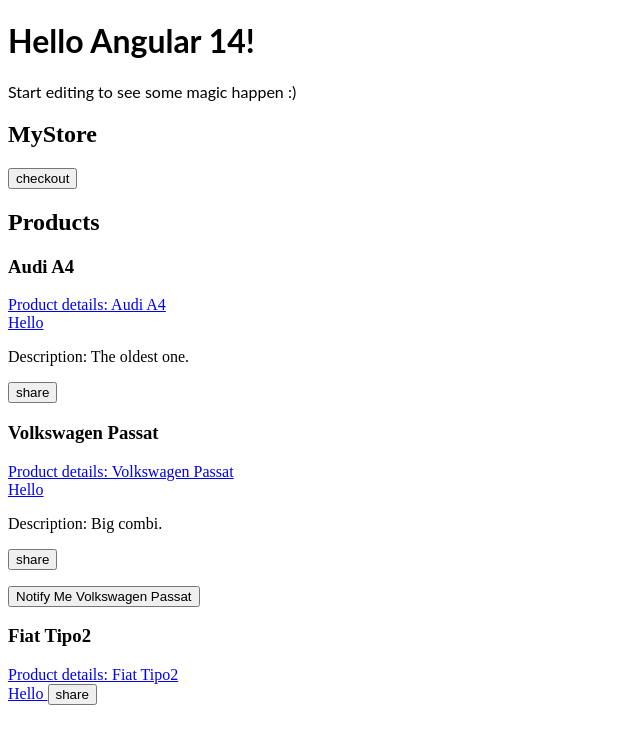
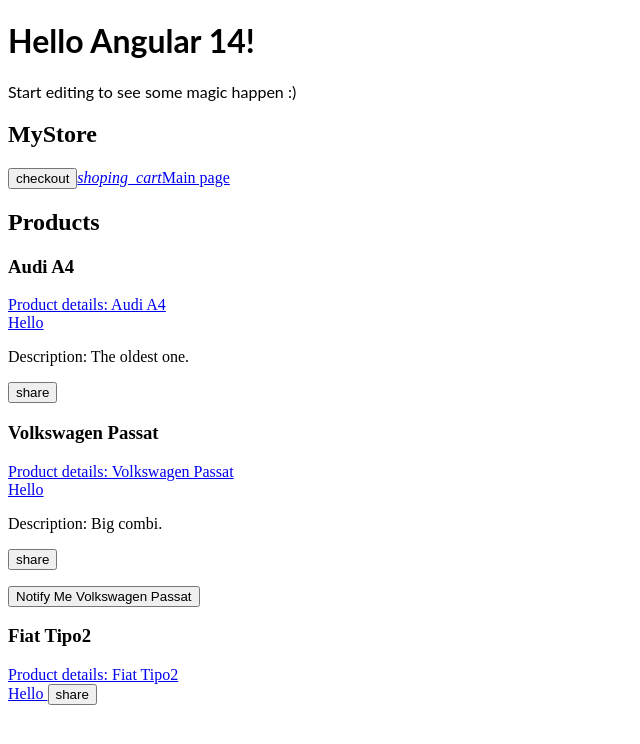
Before and after one commit to gkotlarz/angular-ivy-ttwtdq, an Angular app: page / in a window 1280 px wide. Shown: the top 744 px of the page, without its empty margins (0-640 px from the left). Built offline with nearby package versions, Linux system fonts and the light colour scheme.

Commit message:
Route /cart to CartComponent added to app-routing.module.ts. Anchor with routeLink="/cart" added to top-bar template html.

```diff
--- a/src/app/app-routing.module.ts
+++ b/src/app/app-routing.module.ts
@@ -1,5 +1,6 @@
 import { NgModule } from '@angular/core';
 import { RouterModule, Routes } from '@angular/router';
+import { CartComponent } from './cart/cart.component';
 import { HelloComponent } from './hello.component';
 import { ProductDetailsComponent } from './product-details/product-details.component';
 import { ProductListComponent } from './product-list/product-list.component';
@@ -7,6 +8,7 @@
 const routes: Routes = [
   { path: "", component: ProductListComponent },
   { path: "products/:productId", component: ProductDetailsComponent },
+  { path: "cart", component: CartComponent},
   { path: "hello", component: HelloComponent}
 ];
 
--- a/src/app/top-bar/top-bar.component.html
+++ b/src/app/top-bar/top-bar.component.html
@@ -1,3 +1,9 @@
 <!DOCTYPE html>
 <h2>MyStore</h2>
 <button type="button" (click)="checkout()">checkout</button>
+
+<a routerLink="/cart" class="buttton fancy-button">
+    <i class="material-icons">shoping_cart</i>
+</a>
+
+<a routerLink="">Main page</a>
--- a/src/app/top-bar/top-bar.component.ts
+++ b/src/app/top-bar/top-bar.component.ts
@@ -13,7 +13,7 @@
   }
 
   checkout() {
-
+    console.log("checkout()")
   }
 
 }
```
